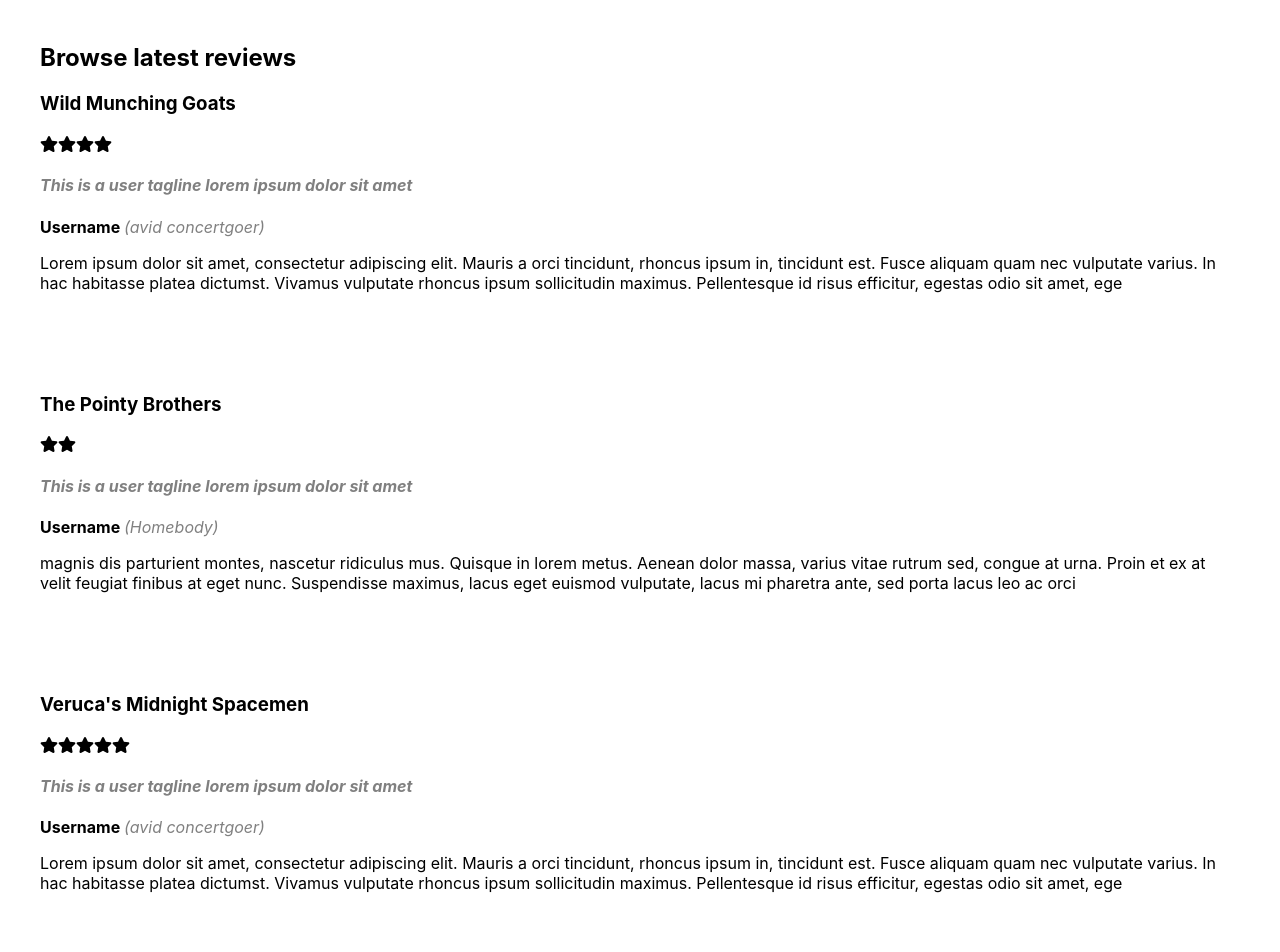
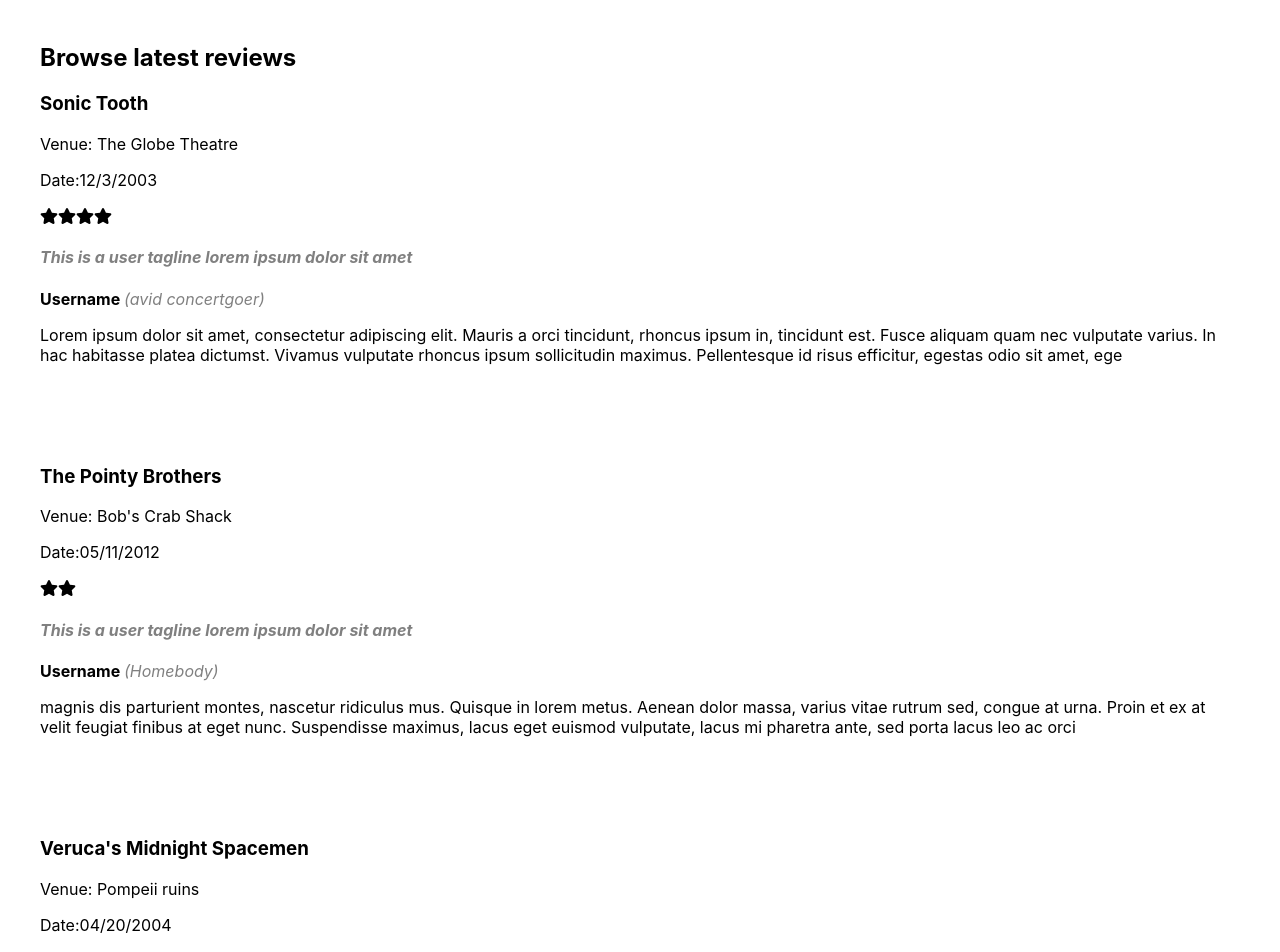
Before and after one commit to BC1985/livemodo, a React (Create React App) app: page / in a window 1280 px wide. Shown: the part 1380-2332 px from the top of the page. Built offline with nearby package versions, Linux system fonts and the light colour scheme.

Commit message:
Add venue names and dates to reviews

```diff
--- a/src/BrowseReviewsPage.js
+++ b/src/BrowseReviewsPage.js
@@ -20,7 +20,9 @@ function BrowseReviewsPage() {
         <div className="reviews-section">
           <h2>Browse latest reviews</h2>
           <div className="review-container">
-            <h3 className="band-name">Wild Munching Goats</h3>
+            <h3 className="band-name">Sonic Tooth</h3>
+            <p>Venue: The Globe Theatre</p>
+            <p>Date:12/3/2003</p>
             {star}
             {star}
             {star}
@@ -43,6 +45,9 @@ function BrowseReviewsPage() {
           </div>
           <div className="review-container">
             <h3 className="band-name">The Pointy Brothers</h3>
+            <p className="venue-name">Venue: Bob's Crab Shack</p>
+            <p>Date:05/11/2012</p>
+
             {star}
             {star}
             <h4 className="tagline">
@@ -63,6 +68,9 @@ function BrowseReviewsPage() {
           </div>
           <div className="review-container">
             <h3 className="band-name">Veruca's Midnight Spacemen</h3>
+            <p className="venue-name">Venue: Pompeii ruins</p>
+            <p>Date:04/20/2004</p>
+
             {star}
             {star}
             {star}
```
